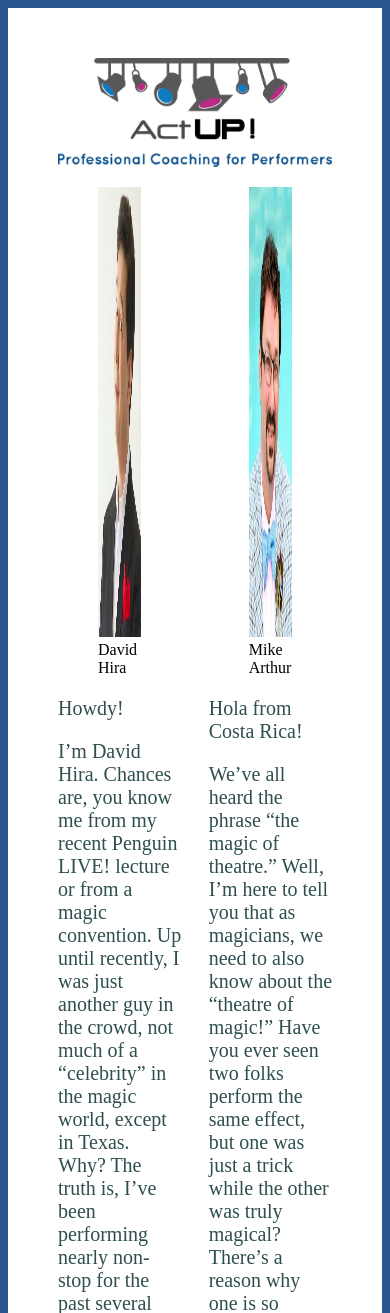
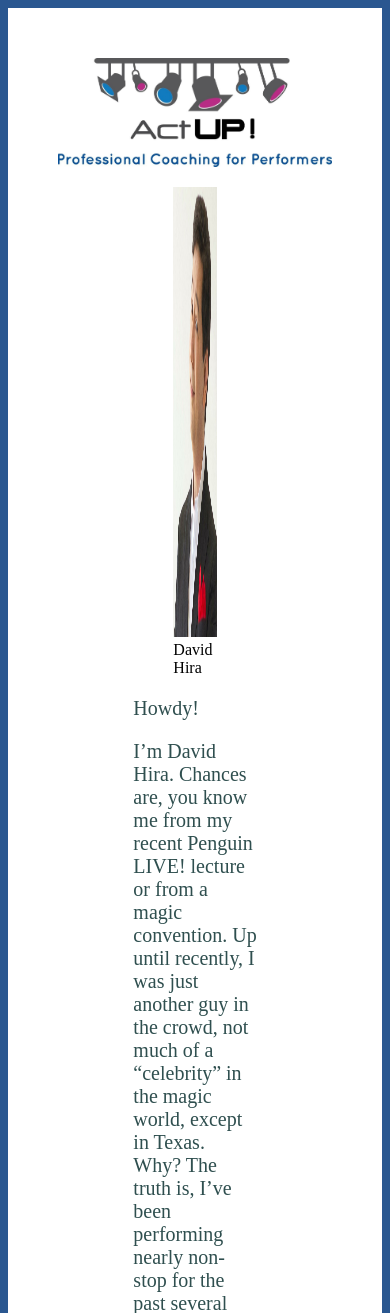
Before and after one commit to mkhira2/actupnow, a PHP site: page /about.html in a window 390 px wide. Shown: the top 1313 px of the page. Run offline with PHP 8.4, Linux system fonts and the light colour scheme.

Commit message:
about page mobile responsive

```diff
--- a/styles/style.css
+++ b/styles/style.css
@@ -220,4 +220,9 @@ p {
   nav {
     display: none;
   }
+
+  .profiles {
+    flex-direction: column;
+    align-items: center;
+  }
 }
```
